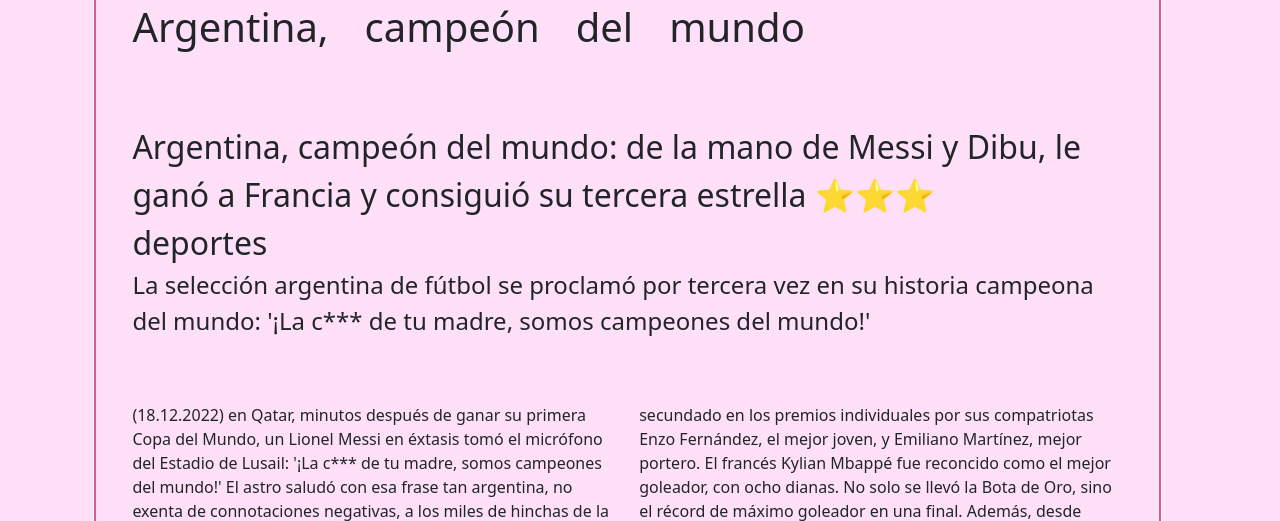
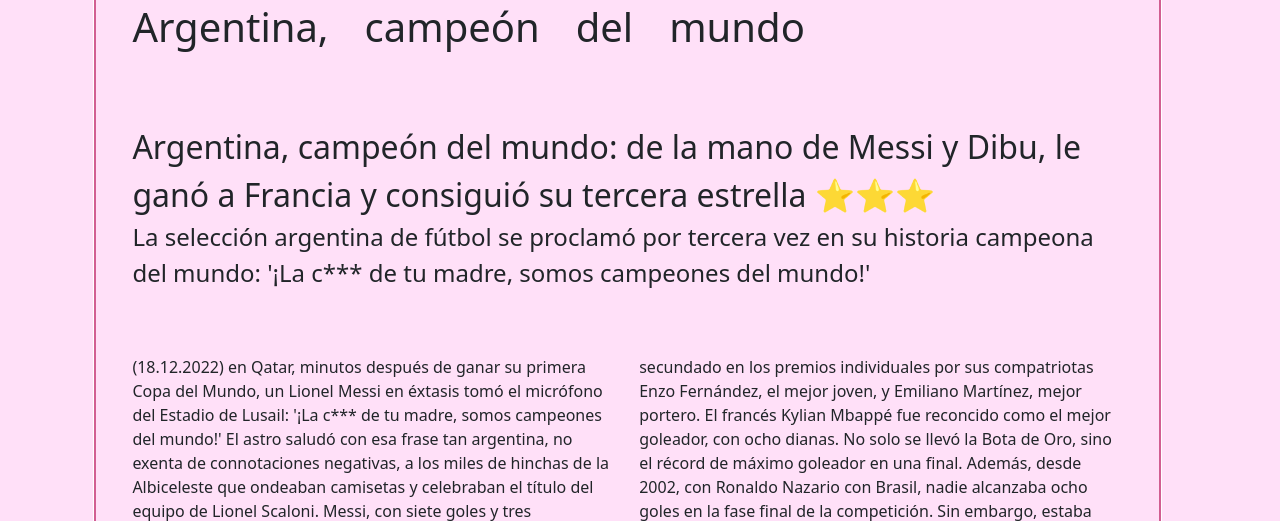
Before and after one commit to grupodisweb/noticias_siglomundo, a Flask app: page /noticias/10 in a window 1280 px wide. Shown: the part 1038-1559 px from the top of the page. Run offline with Flask 3, Linux system fonts and the light colour scheme; some libraries are stand-ins or nearby versions.

Commit message:
ups 2: electric boogaloo

```diff
--- a/app/templates/noticia-base.html
+++ b/app/templates/noticia-base.html
@@ -11,7 +11,6 @@
         <div class="row">
             <h1 class="news-title fs-1">{{noticia_buscada.titulo}}</h1>
             <div class="fs-2">{{noticia_buscada.subtitulo}}</div>
-            <div class="fs-2">{{noticia_buscada.categoria}}</div>
             <div class="fs-4">{{noticia_buscada.resaltado}}</div>
             <div class="col">{{noticia_buscada.columna1}}</div>
             <div class="col">{{noticia_buscada.columna2}}</div>
```
